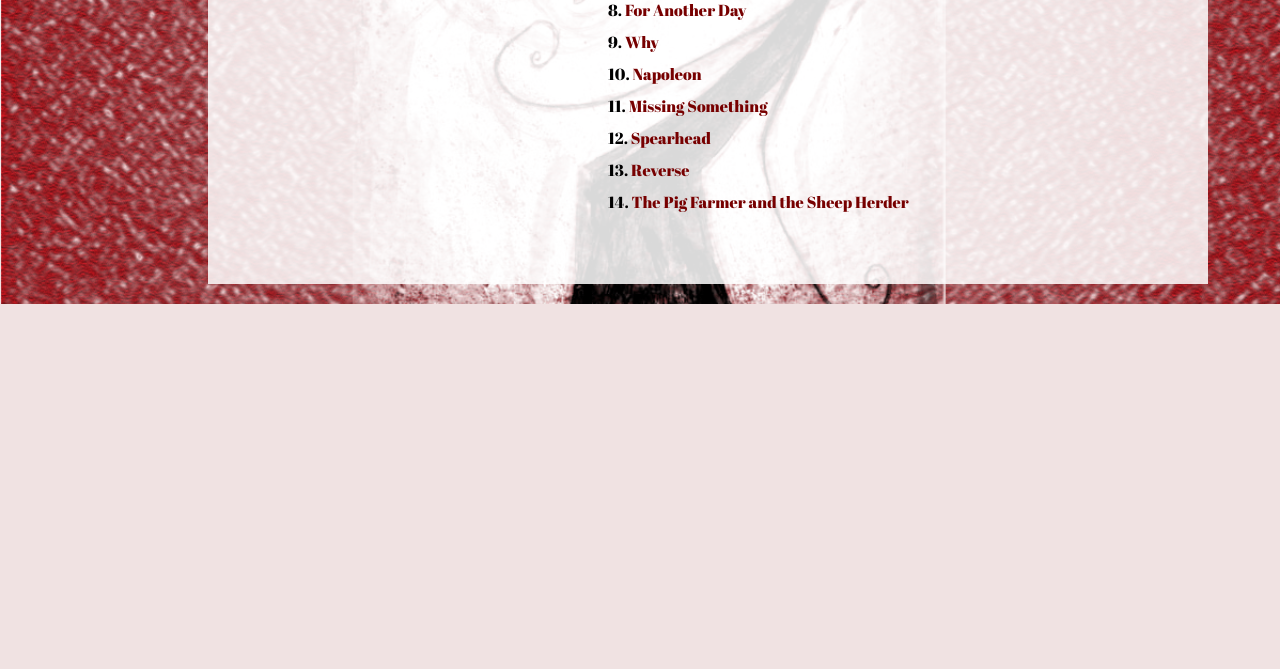
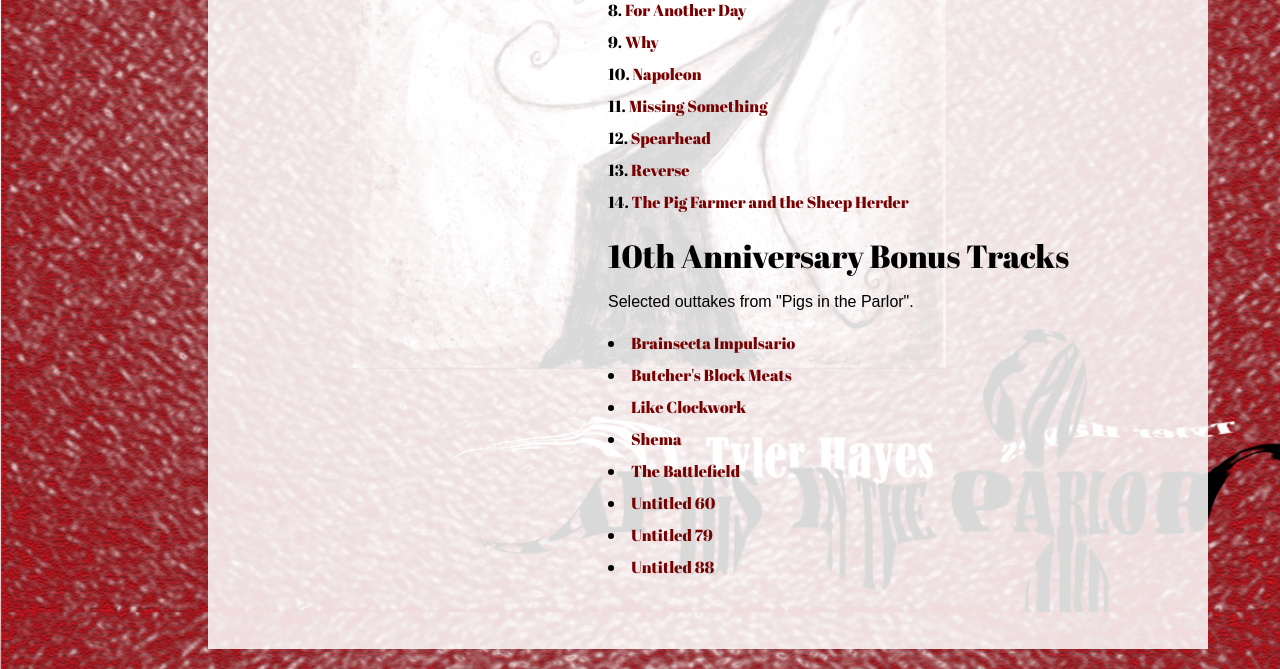
Before and after one commit to tgh/pigs, a PHP site: page / in a window 1280 px wide. Shown: the part 641-1310 px from the top of the page. Before the commit the page ends 945 px from the top, so only its background shows below. Run offline with PHP 8.4, Linux system fonts and the light colour scheme.

Commit message:
Add outtakes

```diff
--- a/css/pigs.css
+++ b/css/pigs.css
@@ -1,6 +1,6 @@
 body {
     background-image: url("../images/cover.jpg");
-    background-repeat: no-repeat;
+    background-repeat: repeat-y;
     background-size: 100%;
     font-family: Arial, Helvetica, sans-serif;
 }
--- a/home.html
+++ b/home.html
@@ -37,7 +37,7 @@
                     <a href="songs/all_songs.zip">Download all mp3s</a> <span class="download-all-file-extension">(.zip)</span>
                 </div>
 
-                <div "song-container">
+                <div class="song-container">
                     <ol id="song-list">
                         <li class="song">
                             <a class="song-title" href="javascript:openSongDetails(1);">Hypothetical</a>
@@ -543,6 +543,283 @@
                         </li>
                     </ol>
                 </div>
+
+                <div id="album-title">
+                    10th Anniversary Bonus Tracks
+                </div>
+
+                <div id="album-description">
+                    <p>Selected outtakes from "Pigs in the Parlor".</p>
+                </div>
+
+                <div class="song-container">
+                    <ul id="song-list">
+                        <li class="song">
+                            <a class="song-title" href="javascript:openSongDetails(15);">Brainsecta Impulsario</a>
+                            <div class="song-details" data-song-num="15">
+                                <table>
+                                    <tr>
+                                        <td class="key">Length:</td>
+                                        <td class="value">3:39</td>
+                                    </tr>
+                                    <tr>
+                                        <td class="key">Recorded:</td>
+                                        <td class="value">2005</td>
+                                    </tr>
+                                    <tr>
+                                        <td class="key">Written by:</td>
+                                        <td class="value">Tyler Hayes</td>
+                                    </tr>
+                                    <tr>
+                                        <td class="key">Samples:</td>
+                                        <td class="value">None</td>
+                                    </tr>
+                                </table>
+
+                                <div class="audio-controller">
+                                    <audio controls>
+                                        <source src="songs/Brainsecta_Impulsario.mp3" type="audio/mpeg"/>
+                                    </audio>
+                                </div>
+                            </div>
+                        </li>
+                        <li class="song">
+                            <a class="song-title" href="javascript:openSongDetails(16);">Butcher's Block Meats</a>
+                            <div class="song-details" data-song-num="16">
+                                <table>
+                                    <tr>
+                                        <td class="key">Length:</td>
+                                        <td class="value">4:56</td>
+                                    </tr>
+                                    <tr>
+                                        <td class="key">Recorded:</td>
+                                        <td class="value">2001,2005</td>
+                                    </tr>
+                                    <tr>
+                                        <td class="key">Written by:</td>
+                                        <td class="value">Tyler Hayes</td>
+                                    </tr>
+                                    <tr>
+                                        <td class="key">Samples:</td>
+                                        <td class="value">
+                                            <ul class="samples-list">
+                                                <li><span class="sample-song-title">"Hypnotized"</span> by Fleetwood Mac</li>
+                                                <li><span class="sample-song-title">"All Things in Time"</span> by Toad the Wet Sprocket</li>
+                                            </ul>
+                                        </td>
+                                    </tr>
+                                </table>
+
+                                <div class="audio-controller">
+                                    <audio controls>
+                                        <source src="songs/Butchers_Block_Meats.mp3" type="audio/mpeg"/>
+                                    </audio>
+                                </div>
+                            </div>
+                        </li>
+                        <li class="song">
+                            <a class="song-title" href="javascript:openSongDetails(17);">Like Clockwork</a>
+                            <div class="song-details" data-song-num="17">
+                                <table>
+                                    <tr>
+                                        <td class="key">Length:</td>
+                                        <td class="value">3:26</td>
+                                    </tr>
+                                    <tr>
+                                        <td class="key">Recorded:</td>
+                                        <td class="value">2002,2005?</td>
+                                    </tr>
+                                    <tr>
+                                        <td class="key">Written by:</td>
+                                        <td class="value">Tyler Hayes</td>
+                                    </tr>
+                                    <tr>
+                                        <td class="key">Samples:</td>
+                                        <td class="value">
+                                            <ul class="samples-list">
+                                                <li><span class="sample-song-title">"50 Ways to Leave Your Lover"</span> by Paul Simon</li>
+                                                <li><span class="sample-song-title">"Faithful"</span> by Pearl Jam</li>
+                                            </ul>
+                                        </td>
+                                    </tr>
+                                </table>
+
+                                <div class="audio-controller">
+                                    <audio controls>
+                                        <source src="songs/Like_Clockwork.mp3" type="audio/mpeg"/>
+                                    </audio>
+                                </div>
+                            </div>
+                        </li>
+                        <li class="song">
+                            <a class="song-title" href="javascript:openSongDetails(18);">Shema</a>
+                            <div class="song-details" data-song-num="18">
+                                <table>
+                                    <tr>
+                                        <td class="key">Length:</td>
+                                        <td class="value">2:56</td>
+                                    </tr>
+                                    <tr>
+                                        <td class="key">Recorded:</td>
+                                        <td class="value">2002?</td>
+                                    </tr>
+                                    <tr>
+                                        <td class="key">Written by:</td>
+                                        <td class="value">Tyler Hayes</td>
+                                    </tr>
+                                    <tr>
+                                        <td class="key">Samples:</td>
+                                        <td class="value">
+                                            <ul class="samples-list">
+                                                <li><span class="sample-song-title">"Seconds"</span> by Grant Lee Buffalo</li>
+                                                <li><span class="sample-song-title">"Faithful"</span> by Pearl Jam</li>
+                                            </ul>
+                                        </td>
+                                    </tr>
+                                </table>
+
+                                <div class="audio-controller">
+                                    <audio controls>
+                                        <source src="songs/Shema.mp3" type="audio/mpeg"/>
+                                    </audio>
+                                </div>
+                            </div>
+                        </li>
+                        <li class="song">
+                            <a class="song-title" href="javascript:openSongDetails(19);">The Battlefield</a>
+                            <div class="song-details" data-song-num="19">
+                                <table>
+                                    <tr>
+                                        <td class="key">Length:</td>
+                                        <td class="value">4:08</td>
+                                    </tr>
+                                    <tr>
+                                        <td class="key">Recorded:</td>
+                                        <td class="value">2005?</td>
+                                    </tr>
+                                    <tr>
+                                        <td class="key">Written by:</td>
+                                        <td class="value">Tyler Hayes</td>
+                                    </tr>
+                                    <tr>
+                                        <td class="key">Samples:</td>
+                                        <td class="value">
+                                            <ul class="samples-list">
+                                                <li><span class="sample-song-title">"Pet Sounds"</span> by The Beach Boys</li>
+                                                <li><span class="sample-song-title">"Sympathy For the Devil"</span> by The Rolling Stones</li>
+                                            </ul>
+                                        </td>
+                                    </tr>
+                                </table>
+
+                                <div class="audio-controller">
+                                    <audio controls>
+                                        <source src="songs/The_Battlefield.mp3" type="audio/mpeg"/>
+                                    </audio>
+                                </div>
+                            </div>
+                        </li>
+                        <li class="song">
+                            <a class="song-title" href="javascript:openSongDetails(20);">Untitled 60</a>
+                            <div class="song-details" data-song-num="20">
+                                <table>
+                                    <tr>
+                                        <td class="key">Length:</td>
+                                        <td class="value">unfinished</td>
+                                    </tr>
+                                    <tr>
+                                        <td class="key">Recorded:</td>
+                                        <td class="value">?</td>
+                                    </tr>
+                                    <tr>
+                                        <td class="key">Written by:</td>
+                                        <td class="value">Tyler Hayes</td>
+                                    </tr>
+                                    <tr>
+                                        <td class="key">Samples:</td>
+                                        <td class="value">
+                                            <ul class="samples-list">
+                                                <li><span class="sample-song-title">forgotten drum loop</span></li>
+                                            </ul>
+                                        </td>
+                                    </tr>
+                                </table>
+
+                                <div class="audio-controller">
+                                    <audio controls>
+                                        <source src="songs/Untitled_60_(unfinished).mp3" type="audio/mpeg"/>
+                                    </audio>
+                                </div>
+                            </div>
+                        </li>
+                        <li class="song">
+                            <a class="song-title" href="javascript:openSongDetails(21);">Untitled 79</a>
+                            <div class="song-details" data-song-num="21">
+                                <table>
+                                    <tr>
+                                        <td class="key">Length:</td>
+                                        <td class="value">unfinished</td>
+                                    </tr>
+                                    <tr>
+                                        <td class="key">Recorded:</td>
+                                        <td class="value">?</td>
+                                    </tr>
+                                    <tr>
+                                        <td class="key">Written by:</td>
+                                        <td class="value">Tyler Hayes</td>
+                                    </tr>
+                                    <tr>
+                                        <td class="key">Samples:</td>
+                                        <td class="value">
+                                            <ul class="samples-list">
+                                                <li><span class="sample-song-title">forgotten drum loop</span></li>
+                                            </ul>
+                                        </td>
+                                    </tr>
+                                </table>
+
+                                <div class="audio-controller">
+                                    <audio controls>
+                                        <source src="songs/Untitled_79_(unfinished).mp3" type="audio/mpeg"/>
+                                    </audio>
+                                </div>
+                            </div>
+                        </li>
+                        <li class="song">
+                            <a class="song-title" href="javascript:openSongDetails(22);">Untitled 88</a>
+                            <div class="song-details" data-song-num="22">
+                                <table>
+                                    <tr>
+                                        <td class="key">Length:</td>
+                                        <td class="value">unfinished</td>
+                                    </tr>
+                                    <tr>
+                                        <td class="key">Recorded:</td>
+                                        <td class="value">?</td>
+                                    </tr>
+                                    <tr>
+                                        <td class="key">Written by:</td>
+                                        <td class="value">Tyler Hayes</td>
+                                    </tr>
+                                    <tr>
+                                        <td class="key">Samples:</td>
+                                        <td class="value">
+                                            <ul class="samples-list">
+                                                <li><span class="sample-song-title">forgotten drum loop</span></li>
+                                            </ul>
+                                        </td>
+                                    </tr>
+                                </table>
+
+                                <div class="audio-controller">
+                                    <audio controls>
+                                        <source src="songs/Untitled_88_(abandoned).mp3" type="audio/mpeg"/>
+                                    </audio>
+                                </div>
+                            </div>
+                        </li>
+                    </ul>
+                </div>
             </div>
         </div>
     </body>
```
Also changed, not shown: 8 other files.
